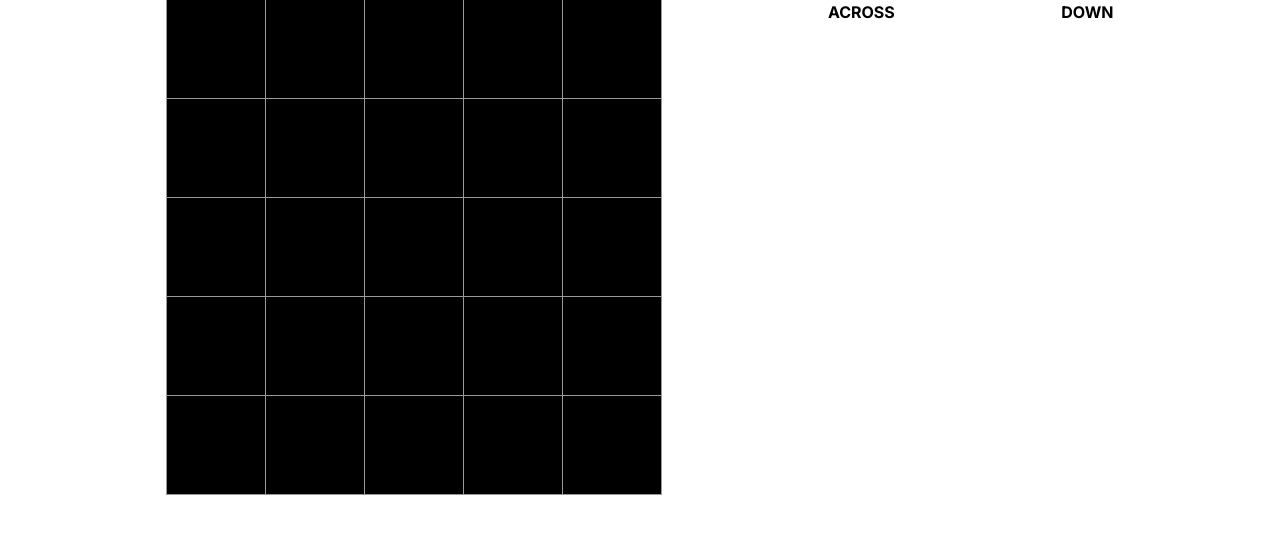
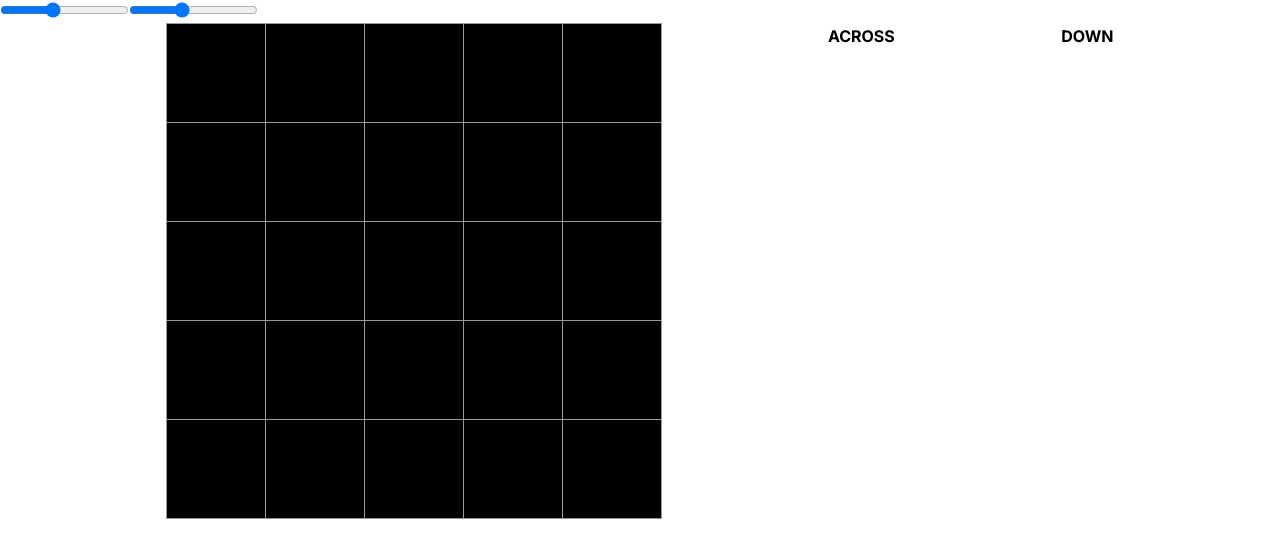
Before and after one commit to begilbert-sys/make-your-own-crossy, a Next.js app: page / in a window 1280 px wide. Shown: the top 558 px of the page. Built offline with nearby package versions, Linux system fonts and the light colour scheme.

Commit message:
board almost fully working

```diff
--- a/app/components/board.tsx
+++ b/app/components/board.tsx
@@ -1,21 +1,28 @@
 'use client';
-import RefObject, { useState, useEffect, useRef } from 'react';
+import RefObject, { useState, useEffect, useRef, useContext } from 'react';
 import Square from '@/app/components/square';
-import {direction, coordinate, dimensions, NO_FOCUS} from '@/app/components/types';
+import {dimensions, Coordinate, Selection, NO_SELECTION} from '@/app/components/types';
+import {SelectionContext, ISelectionContext} from '@/app/components/selectioncontext';
+import {BoardContext, IBoardContext} from '@/app/components/boardcontext';
 
 interface IBoardProps {
     dimensions: dimensions,
-    acrossList: coordinate[],
-    downList: coordinate[]
+    acrossList: Coordinate[],
+    downList: Coordinate[]
 }
-function outsideClickListener(ref: RefObject.RefObject<HTMLDivElement>, setFocus: (c: coordinate) => void) {
+function outsideClickListener(ref: RefObject.RefObject<HTMLDivElement>, setSelection: (f: Selection) => void) {
     /*
-    This de-focuses any selected square when the user clicks anywhere outside of the board
+    This de-focuses the focused square when the user clicks anywhere outside of the board
     */
     useEffect(() => {
         function handleClickOutside(event: globalThis.MouseEvent) {
-            if (ref.current && !ref.current.contains(event.target as Node)) {
-                setFocus(NO_FOCUS);
+            console.log(typeof event.target);
+            if (ref.current && !ref.current.contains(event.target as Node) && !(event.target instanceof HTMLInputElement)) {
+                setSelection({
+                    coordinate: NO_SELECTION,
+                    direction: "horizontal",
+                    focus: false
+                })
             }
         }
         document.addEventListener("mousedown", handleClickOutside);
@@ -25,19 +32,20 @@ function outsideClickListener(ref: RefObject.RefObject<HTMLDivElement>, setFocus
     }, [ref]);
 }
 export default function Board({dimensions: {rows, columns}, acrossList, downList} : IBoardProps) {
-    const [focus, setFocus] = useState<coordinate>(NO_FOCUS);
-    const [focusDirection, setFocusDirection] = useState<direction>("horizontal");
+    const {selection, setSelection} = useContext<ISelectionContext>(SelectionContext);
+    const {board, setBoard} = useContext<IBoardContext>(BoardContext);
     const clickWrapperRef = useRef<HTMLDivElement>(null);
-    outsideClickListener(clickWrapperRef, setFocus);
+    outsideClickListener(clickWrapperRef, setSelection);
 
     const boardArray = [];
     acrossList = [...acrossList].reverse();
     downList = [...downList].reverse();
     let cornerValue = 0;
+    let highlight = false;
     for (let row = 0; row < rows; row++){
         let rowArray = []
         for (let col = 0; col < columns; col++) {
-            const coords = new coordinate(row, col);
+            const coords = new Coordinate(row, col);
             // get the cornerValue if applicable
             let hasCornerValue = false;
             if (acrossList.length > 0 && coords.equals(acrossList[acrossList.length - 1])) {
@@ -52,15 +60,30 @@ export default function Board({dimensions: {rows, columns}, acrossList, downList
                 }
                 downList.pop();
             }
+            let nextWord;
+            if (selection.direction == "horizontal") {
+                if (acrossList.length > 0) {
+                    nextWord = acrossList.at(-1);
+                }
+            } else {
+                if (downList.length > 0) {
+                    nextWord = downList.at(-1);
+                }
+            }
+            if (coords.equals(selection.coordinate)) {
+                highlight = true;
+            }
+            if (highlight && board[row][col] === ' ') {
+                highlight = !(selection.direction === "horizontal" ? row === selection.coordinate.row : col === selection.coordinate.column);
+            }
+            let shouldHighlight = highlight && (selection.direction === "horizontal" ? row === selection.coordinate.row : col === selection.coordinate.column);
             rowArray.push(
                 <Square
                 key = {col}
                 coords = {coords}
                 boardDimensions = {{rows: rows, columns: columns}}
-                focus = {focus}
-                setFocus = {setFocus}
-                focusDirection = {focusDirection}
-                setFocusDirection = {setFocusDirection}
+                highlighted = {shouldHighlight}
+                nextWord = {nextWord}
                 cornerValue = {hasCornerValue ? cornerValue : undefined}
                 />
             )
--- /dev/null
+++ b/app/components/clues.tsx
@@ -0,0 +1,30 @@
+import {useContext} from 'react';
+import {Coordinate, wordselection} from '@/app/components/types';
+import {SelectionContext, ISelectionContext} from '@/app/components/selectioncontext';
+interface ICluesProps {
+    title: string,
+    items: Coordinate[],
+}
+export default function clues({title, items}: ICluesProps) {
+    const {selection, setSelection} = useContext<ISelectionContext>(SelectionContext);
+    const reFocus = (index: number) => {
+        setSelection({
+            coordinate: items[index],
+            direction: selection.direction,
+            focus: false
+        });
+
+    }
+    let clueList = [];
+    for (let i = 0; i < items.length; i++) {
+        clueList.push(<li key={i}><input type="text" onSelect = {() => reFocus(i)}/></li>)
+    }
+    return (
+        <div>
+            <h2><b>{title}</b></h2>
+            <ol className="list-decimal">
+                {clueList}
+            </ol>
+        </div>
+    )
+}
--- a/app/components/crossybuilder.tsx
+++ b/app/components/crossybuilder.tsx
@@ -1,13 +1,14 @@
 'use client';
-import {useState} from 'react';
+import {useState, useRef} from 'react';
 import styles from '@/styles/Home.module.css';
 
 import Board from "@/app/components/board";
-import Questions from "@/app/components/questions";
-import {BoardContext, IBoardContext} from '@/app/components/boardcontext';
-import {direction, coordinate, dimensions} from '@/app/components/types';
+import Clues from "@/app/components/clues";
+import {BoardContext} from '@/app/components/boardcontext';
+import {SelectionContext} from '@/app/components/selectioncontext';
+import {dimensions, Coordinate, Selection, NO_SELECTION} from '@/app/components/types';
 
-function getAcrossList(board: string[][], {rows, columns} : dimensions): coordinate[] {
+function getAcrossList(board: string[][], {rows, columns} : dimensions): Coordinate[] {
     /* Get a list of all coordinates that should be marked with a horizontal ("across") corner value */
     let acrossList = [];
     for (let row = 0; row < rows; row++) {
@@ -15,43 +16,101 @@ function getAcrossList(board: string[][], {rows, columns} : dimensions): coordin
             if (board[row][col] !== ' ' // space is not blank
             && (col === 0 || board[row][col-1] === ' ')
             && (col + 2 < columns && board[row][col+1] != ' ' && board[row][col+2] != ' ')) {
-                acrossList.push(new coordinate(row, col));
+                acrossList.push(new Coordinate(row, col));
             }
         }
     }
     return acrossList;
 }
 
-function getDownList(board: string[][], {rows, columns} : dimensions): coordinate[] {
+function getDownList(board: string[][], {rows, columns} : dimensions): Coordinate[] {
+    /* Get a list of all coordinates that should be marked with a vertical ("down") corner value */
     let downList = [];
     for (let row = 0; row < rows; row++) {
         for (let col = 0; col < columns; col++) {
             if (board[row][col] != ' '
             && (row === 0 || board[row-1][col] === ' ')
             && (row + 2 < rows && board[row+1][col] != ' ' && board[row+2][col] != ' ')) {
-                downList.push(new coordinate(row, col));
+                downList.push(new Coordinate(row, col));
             }
         }
     }
     return downList;
 }
+
 export default function CrossyBuilder() {
-    const defaultBoard = Array(5).fill(Array(5).fill(' '));
+    // board starts as 5x5 by default
+    const rows  = useRef<number>(5);
+    const columns = useRef<number>(5);
+
+    const defaultBoard = Array(rows.current).fill(Array(columns.current).fill(' '));
     const [board, setBoard] = useState<string[][]>(defaultBoard);
-    const dimensions: dimensions = {rows: 5, columns: 5}
+
+    const [selection, setSelection] = useState<Selection>({
+        coordinate: NO_SELECTION,
+        direction: "horizontal",
+        focus: false
+    });
+
+    const dimensions: dimensions = {rows: rows.current, columns: columns.current}
+
     const acrossList = getAcrossList(board, dimensions);
     const downList = getDownList(board, dimensions);
+
+    function changeBoardSize (newRows: number, newColumns: number): void {
+        /* change the board's size */
+        const oldRows = board.length;
+        const oldColumns = board[0].length;
+        let newBoard = [];
+        for (let row = 0; row < newRows; row++) {
+            let newRow = [];
+            for (let col = 0; col < newColumns; col++) {
+                if (row < oldRows && col < oldColumns) {
+                    newRow.push(board[row][col]);
+                } else {
+                    newRow.push(' ');
+                }
+            }
+            newBoard.push(newRow);
+        }
+        rows.current = newRows;
+        columns.current = newColumns;
+        setBoard(newBoard);
+    }
+
     return (
+    <>
+        {/* Row and Column sliders */}
+        <input type="range" min="3" max="8"
+            value={rows.current}
+            onChange = {(e) => changeBoardSize(Number(e.target.value), columns.current)}
+        />
+        <input type="range" min="3" max="8"
+            value={columns.current}
+            onChange = {(e) => changeBoardSize(rows.current, Number(e.target.value))}
+        />
+
+        {/* Board + Question Lists */}
         <div className={styles.layout}>
+            <SelectionContext.Provider value = {{selection, setSelection}}>
                 <BoardContext.Provider value = {{board, setBoard}}>
                     <Board
-            dimensions={{rows:5, columns:5}}
+                    dimensions = {dimensions}
                     acrossList = {acrossList}
                     downList = {downList} />
                 </BoardContext.Provider>
 
-        <Questions title = "ACROSS" itemCount = {acrossList.length} />
-        <Questions title = "DOWN" itemCount = {downList.length} />
+                <Clues
+                title = "ACROSS"
+                items = {acrossList}
+                />
+
+                <Clues
+                title = "DOWN"
+                items = {downList}
+                />
+            </SelectionContext.Provider>
         </div>
+    </>
     )
 }
--- a/app/components/questions.tsx
+++ /dev/null
@@ -1,18 +0,0 @@
-interface IQuestionsProps {
-    title: string,
-    itemCount: number
-}
-export default function Questions({title, itemCount}: IQuestionsProps) {
-    let hintList = [];
-    for (let i = 0; i < itemCount; i++) {
-        hintList.push(<li key={i}><input type="text" /></li>)
-    }
-    return (
-        <div>
-            <h2><b>{title}</b></h2>
-            <ol className="list-decimal">
-                {hintList}
-            </ol>
-        </div>
-    )
-}
--- /dev/null
+++ b/app/components/selectioncontext.ts
@@ -0,0 +1,7 @@
+import { createContext } from 'react';
+import {Selection, NO_SELECTION} from '@/app/components/types';
+export interface ISelectionContext {
+    selection: Selection,
+    setSelection: (f: Selection) => void
+};
+export const SelectionContext = createContext<ISelectionContext>({selection: {coordinate: NO_SELECTION, direction: "horizontal", focus: true}, setSelection: (s) => {}});
--- a/app/components/types.ts
+++ b/app/components/types.ts
@@ -1,4 +1,6 @@
-export class coordinate {
+export type direction = "horizontal" | "vertical";
+
+export class Coordinate {
     row: number;
     column: number;
     constructor(row: number, column: number) {
@@ -6,18 +8,27 @@ export class coordinate {
         this.column = column;
         Object.freeze(this); // makes the object immutable
     }
-    equals(other: coordinate): boolean {
+    equals(other: Coordinate): boolean {
         return this.row === other.row && this.column === other.column;
     }
 }
 
+export interface Selection {
+    coordinate: Coordinate,
+    direction: direction,
+    focus: boolean
+}
+
 // this is what focus gets assigned to when there is no focused coord
 // it's a lot easier than making focus a "coordinate | null" type
-export const NO_FOCUS: coordinate = new coordinate(-1, -1);
+export const NO_SELECTION: Coordinate = new Coordinate(-1, -1);
 
 export interface dimensions {
     rows: number,
     columns: number
 }
 
-export type direction = "horizontal" | "vertical";
+export interface wordselection {
+    word: number,
+    direction: direction
+}
```
Also changed, not shown: app/components/square.tsx (+92 -41 lines). Lines whose indentation alone changed are shown as unchanged.
